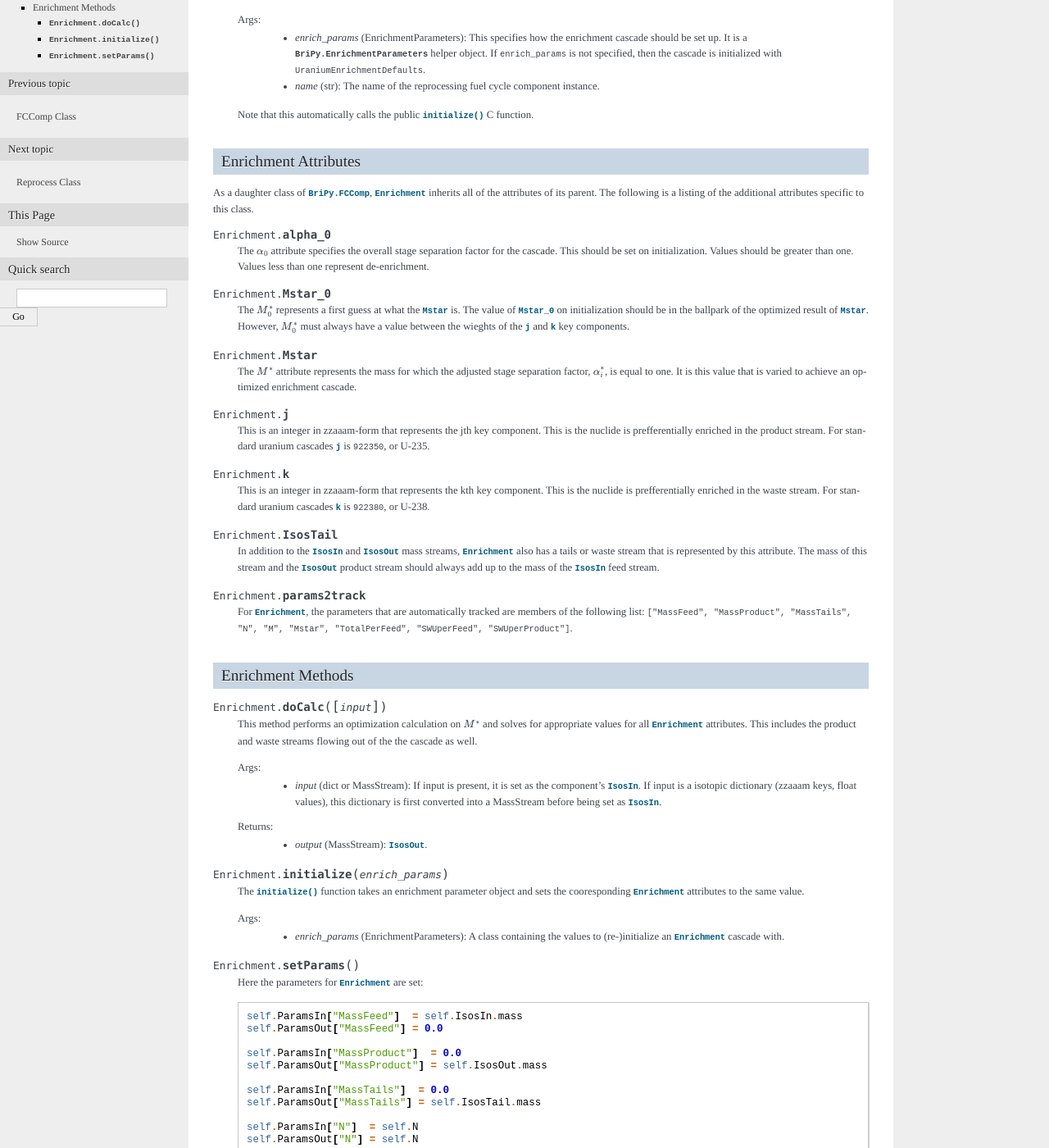
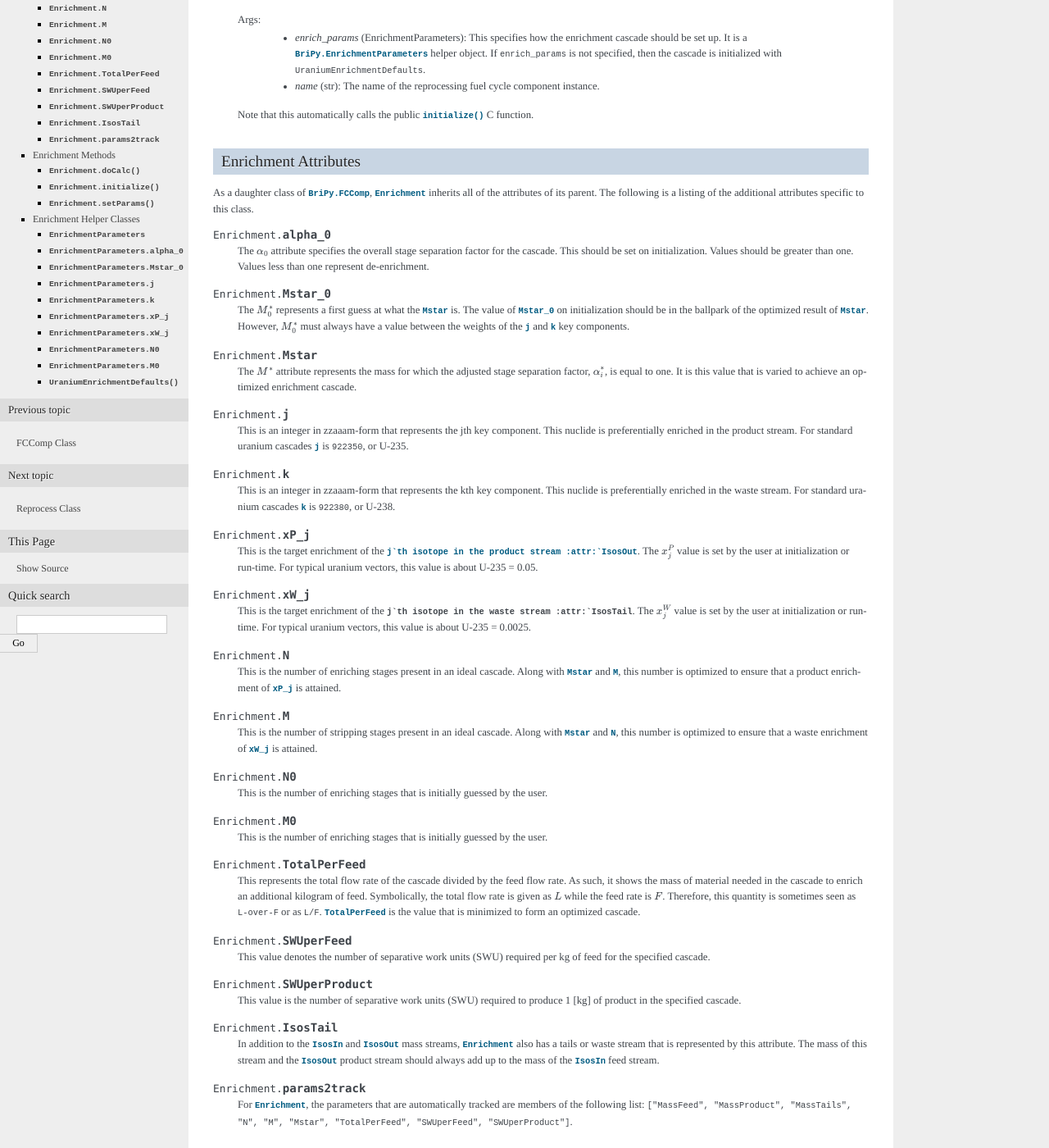
Before and after one commit to bright-dev/bright, a Sphinx documentation site: the page built from doc/source/Enrichment.rst, in a window 1280 px wide and 1400 px high, scrolled down 286 px. Shown: the whole window at 82% size. Built offline with Sphinx 7.4.7, drawn with Linux system fonts in a browser that asks for light colours; formulas are drawn with MathJax 3; some of the changed text lies outside the part shown.

Commit message:
Finished Enrichment documentation.

```diff
--- a/doc/source/BriPy.rst
+++ b/doc/source/BriPy.rst
@@ -47,7 +47,7 @@
 
         #Continue with the fuel cycle code...
 
-    The need for a `BrightStart()`-like function is that it ensures (in a language irrelevant way) that Bright
+    The need for a `BrightStart()`-like function is that it ensures (in a language independent way) that Bright
     can find its common data libraries that hold information on common cross-section data, half-lives, *etc*.
 
 
--- a/doc/source/Enrichment.rst
+++ b/doc/source/Enrichment.rst
@@ -49,7 +49,7 @@
     The :math:`M^*_0` represents a first guess at what the :attr:`Mstar` is.
     The value of :attr:`Mstar_0` on initialization should be in the ballpark
     of the optimized result of :attr:`Mstar`.  However, :math:`M^*_0` must
-    always have a value between the wieghts of the :attr:`j` and :attr:`k`
+    always have a value between the weights of the :attr:`j` and :attr:`k`
     key components.
 
 .. attribute:: Enrichment.Mstar
@@ -61,14 +61,71 @@
 .. attribute:: Enrichment.j
 
     This is an integer in zzaaam-form that represents the jth key component.
-    This is the nuclide is prefferentially enriched in the product stream.
+    This nuclide is preferentially enriched in the product stream.
     For standard uranium cascades :attr:`j` is ``922350``, or U-235.
 
 .. attribute:: Enrichment.k
 
     This is an integer in zzaaam-form that represents the kth key component.
-    This is the nuclide is prefferentially enriched in the waste stream.
+    This nuclide is preferentially enriched in the waste stream.
     For standard uranium cascades :attr:`k` is ``922380``, or U-238.
+
+.. attribute:: Enrichment.xP_j
+
+    This is the target enrichment of the :attr:`j`th isotope in the
+    product stream :attr:`IsosOut <BriPy.FCComp.IsosOut>`.  The
+    :math:`x^P_j` value is set by the user at initialization or
+    run-time.  For typical uranium vectors, this value is about
+    U-235 = 0.05.
+
+.. attribute:: Enrichment.xW_j
+
+    This is the target enrichment of the :attr:`j`th isotope in the
+    waste stream :attr:`IsosTail`.  The :math:`x^W_j` value is set
+    by the user at initialization or runtime.  For typical uranium vectors,
+    this value is about U-235 = 0.0025.
+
+.. attribute:: Enrichment.N
+
+    This is the number of enriching stages present in an ideal cascade.
+    Along with :attr:`Mstar` and :attr:`M`, this number is optimized to
+    ensure that a product enrichment of :attr:`xP_j` is attained.
+
+.. attribute:: Enrichment.M
+
+    This is the number of stripping stages present in an ideal cascade.
+    Along with :attr:`Mstar` and :attr:`N`, this number is optimized to
+    ensure that a waste enrichment of :attr:`xW_j` is attained.
+
+.. attribute:: Enrichment.N0
+
+    This is the number of enriching stages that is initially guessed
+    by the user.
+
+.. attribute:: Enrichment.M0
+
+    This is the number of enriching stages that is initially guessed
+    by the user.
+
+.. attribute:: Enrichment.TotalPerFeed
+
+    This represents the total flow rate of the cascade divided by the feed
+    flow rate.  As such, it shows the mass of material needed in the
+    cascade to enrich an additional kilogram of feed.  Symbolically,
+    the total flow rate is given as :math:`L` while the feed rate is
+    :math:`F`.  Therefore, this quantity is sometimes seen as ``L-over-F``
+    or as ``L/F``.  :attr:`TotalPerFeed` is the value that is minimized to
+    form an optimized cascade.
+
+.. attribute:: Enrichment.SWUperFeed
+
+    This value denotes the number of separative work units (SWU) required
+    per kg of feed for the specified cascade.
+
+.. attribute:: Enrichment.SWUperProduct
+
+    This value is the number of separative work units (SWU) required
+    to produce 1 [kg] of product in the specified cascade.
 
 .. attribute:: Enrichment.IsosTail
 
@@ -110,7 +167,7 @@
 .. method:: Enrichment.initialize(enrich_params)
 
     The :meth:`initialize` function takes an enrichment parameter object and sets
-    the cooresponding :class:`Enrichment` attributes to the same value.
+    the corresponding :class:`Enrichment` attributes to the same value.
 
     Args:
         * `enrich_params` (EnrichmentParameters): A class containing the values to
@@ -147,3 +204,100 @@
 
         self.ParamsIn["SWUperProduct"]  = 0.0
         self.ParamsOut["SWUperProduct"] = self.SWUperProduct
+
+
+
+=========================
+Enrichment Helper Classes
+=========================
+
+Enrichment has one major helper class, :class:`EnrichmentParameters`, that
+aids in specifying the inputs necessary for the multi-component cascade
+model to run.  Additonally, the :func:`UraniumEnrichmentDefaults` is
+a sub-class of :class:`EnrichmentParameters` that provides stock values
+for uranium enrichment.
+
+
+.. class:: EnrichmentParameters()
+
+    This class is a collection of values that mirror the attributes in
+    :class:`Enrichment` that are required for the cascade model to run.
+    In C-code this a simple ``struct``.  Like
+    :class:`ReactorParameters <BriPy.ReactorParameters>`, this class
+    takes no arguments on initialization.  An empty :class:`ErichmentParameters`
+    instance has all values (weakly) set to zero.
+
+.. attribute:: EnrichmentParameters.alpha_0
+
+    The :math:`\alpha_0` attribute specifies the overall stage separation factor
+    for the cascade.  This should be set on initialization.  Values should be
+    greater than one.  Values less than one represent de-enrichment.
+
+.. attribute:: EnrichmentParameters.Mstar_0
+
+    The :math:`M^*_0` represents a first guess at what the :attr:`Mstar` is.
+    The value of :attr:`Mstar_0` on initialization should be in the ballpark
+    of the optimized result of :attr:`Mstar`.  However, :math:`M^*_0` must
+    always have a value between the weights of the :attr:`j` and :attr:`k`
+    key components.
+
+.. attribute:: EnrichmentParameters.j
+
+    This is an integer in zzaaam-form that represents the jth key component.
+    This nuclide is preferentially enriched in the product stream.
+    For standard uranium cascades :attr:`j` is ``922350``, or U-235.
+
+.. attribute:: EnrichmentParameters.k
+
+    This is an integer in zzaaam-form that represents the kth key component.
+    This nuclide is preferentially enriched in the waste stream.
+    For standard uranium cascades :attr:`k` is ``922380``, or U-238.
+
+.. attribute:: EnrichmentParameters.xP_j
+
+    This is the target enrichment of the :attr:`j`th isotope in the
+    product stream :attr:`IsosOut <BriPy.FCComp.IsosOut>`.  The
+    :math:`x^P_j` value is set by the user at initialization or
+    run-time.  For typical uranium vectors, this value is about
+    U-235 = 0.05.
+
+.. attribute:: EnrichmentParameters.xW_j
+
+    This is the target enrichment of the :attr:`j`th isotope in the
+    waste stream :attr:`IsosTail`.  The :math:`x^W_j` value is set
+    by the user at initialization or runtime.  For typical uranium vectors,
+    this value is about U-235 = 0.0025.
+
+.. attribute:: EnrichmentParameters.N0
+
+    This is the number of enriching stages that is initially guessed
+    by the user.
+
+.. attribute:: EnrichmentParameters.M0
+
+    This is the number of enriching stages that is initially guessed
+    by the user.
+
+
+.. function:: UraniumEnrichmentDefaults()
+
+    This function returns a deep copy of a UraniumEnrichmentDefaults
+    class.  This houses values for the initial parameters that make
+    it easy to specify a urnaium enrichment cascade.
+
+    The values of this sub-class of :class:`EnrichmentParameters` are as
+    follows::
+
+        ued = BriPy.UraniumEnrichmentDefaults()
+
+        ued.alpha_0 = 1.05
+        ued.Mstar_0 = 236.5
+
+        ued.j = 922350
+        ued.k = 922380
+
+        ued.xP_j = 0.05
+        ued.xW_j = 0.0025
+
+        ued.N0 = 30.0
+        ued.M0 = 10.0
```
Also changed, not shown: other parts of doc/source/Enrichment.rst (+1 -1 lines).
